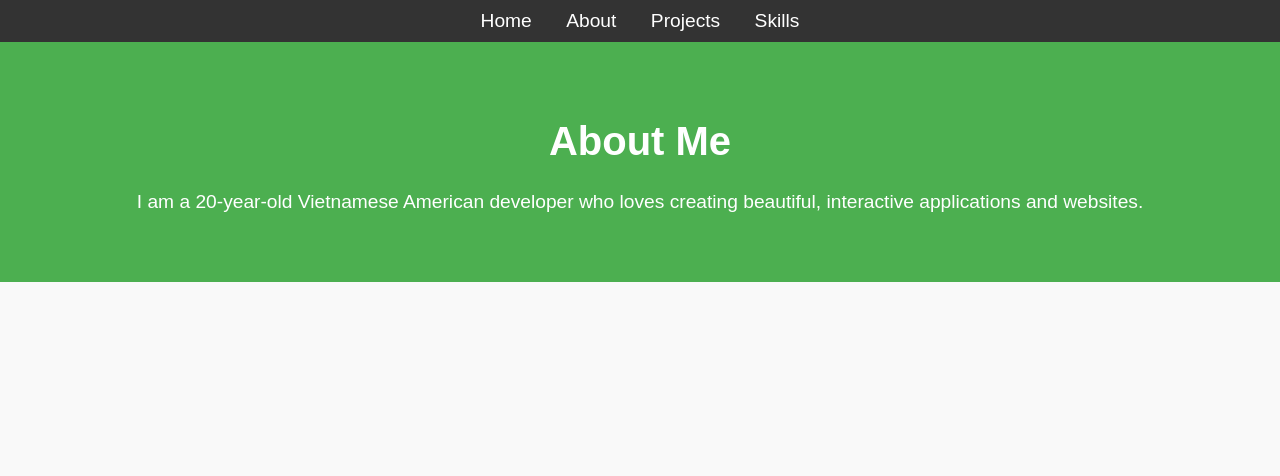
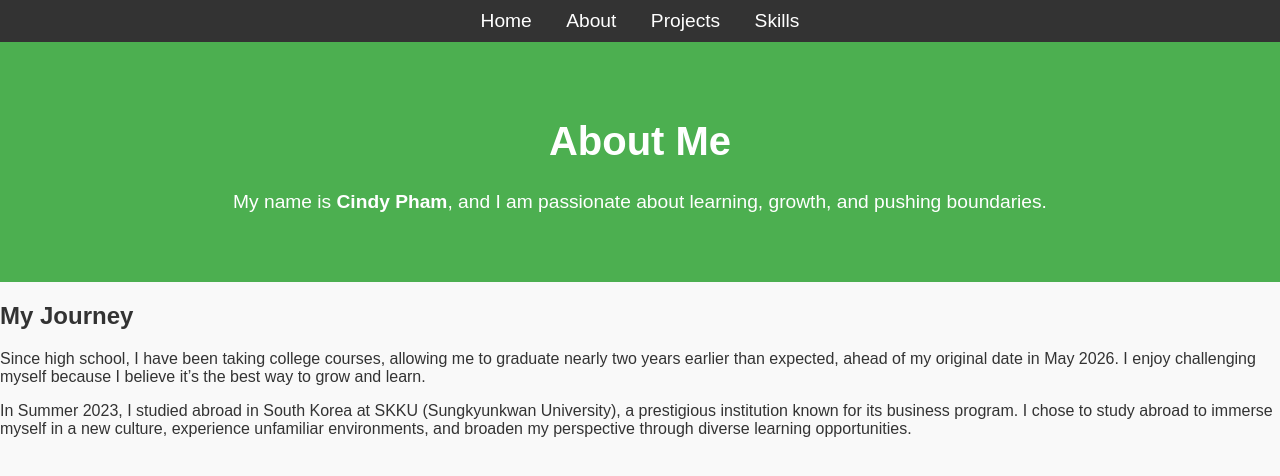
Before and after one commit to cindynphamkz/personal-website, a plain HTML site: page about.html in a window 1280 px wide. Drawn offline with Linux system fonts and the light colour scheme; files that its build step writes are made by us from their sources.

Commit message:
Update about.html

```diff
--- a/about.html
+++ b/about.html
@@ -8,14 +8,25 @@
 </head>
 <body>
   <nav>
-    <a href="index.html">Home</a>
-    <a href="about.html">About</a>
-    <a href="projects.html">Projects</a>
-    <a href="skills.html">Skills</a>
+    <div class="nav-container">
+      <a href="index.html">Home</a>
+      <a href="about.html">About</a>
+      <a href="projects.html">Projects</a>
+      <a href="skills.html">Skills</a>
+    </div>
   </nav>
   <header>
-    <h1>About Me</h1>
-    <p>I am a 20-year-old Vietnamese American developer who loves creating beautiful, interactive applications and websites.</p>
+    <div class="header-container">
+      <h1>About Me</h1>
+      <p>My name is <strong>Cindy Pham</strong>, and I am passionate about learning, growth, and pushing boundaries.</p>
+    </div>
   </header>
+  <section>
+    <div class="section-container">
+      <h2>My Journey</h2>
+      <p>Since high school, I have been taking college courses, allowing me to graduate nearly two years earlier than expected, ahead of my original date in May 2026. I enjoy challenging myself because I believe it’s the best way to grow and learn.</p>
+      <p>In Summer 2023, I studied abroad in South Korea at SKKU (Sungkyunkwan University), a prestigious institution known for its business program. I chose to study abroad to immerse myself in a new culture, experience unfamiliar environments, and broaden my perspective through diverse learning opportunities.</p>
+    </div>
+  </section>
 </body>
 </html>
```
